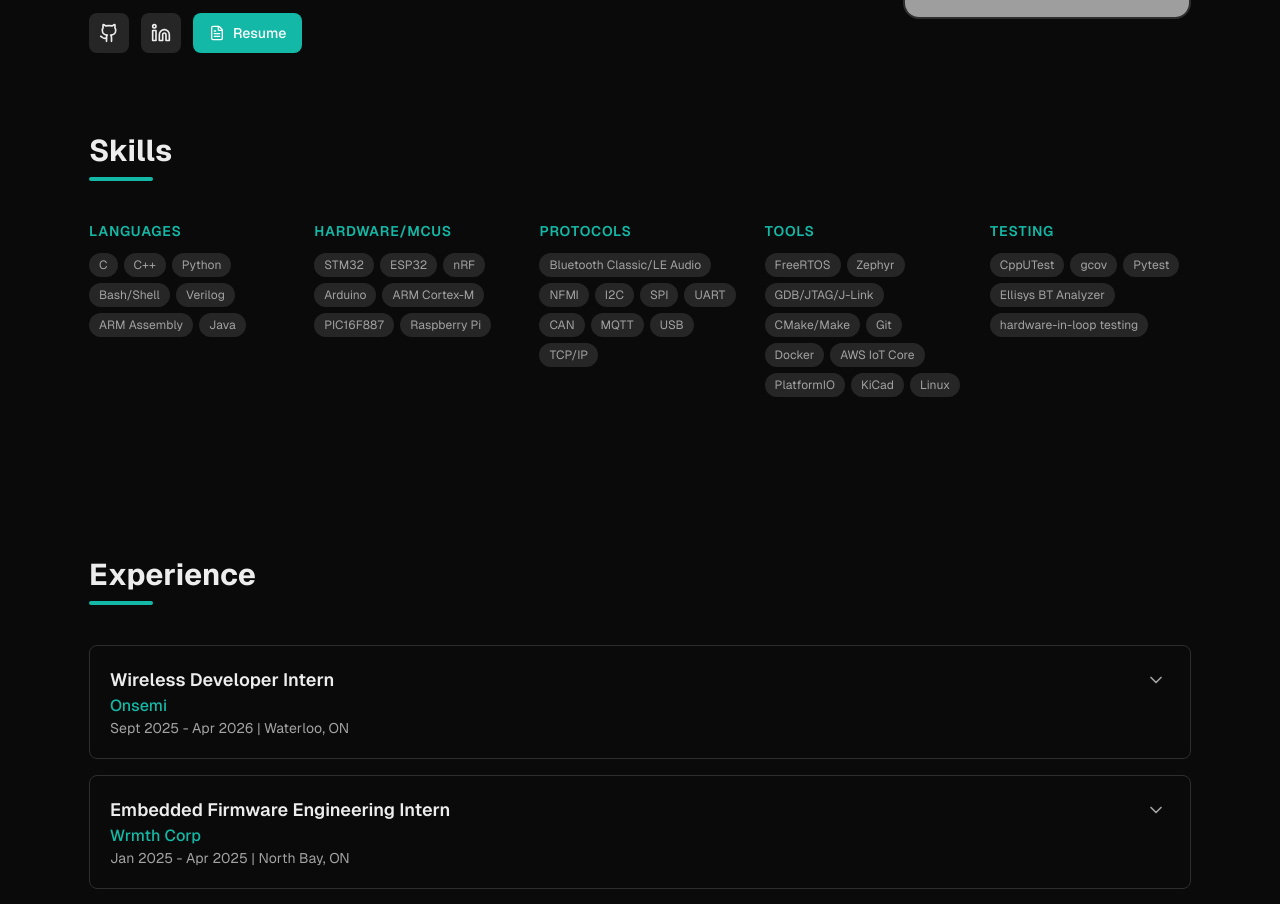
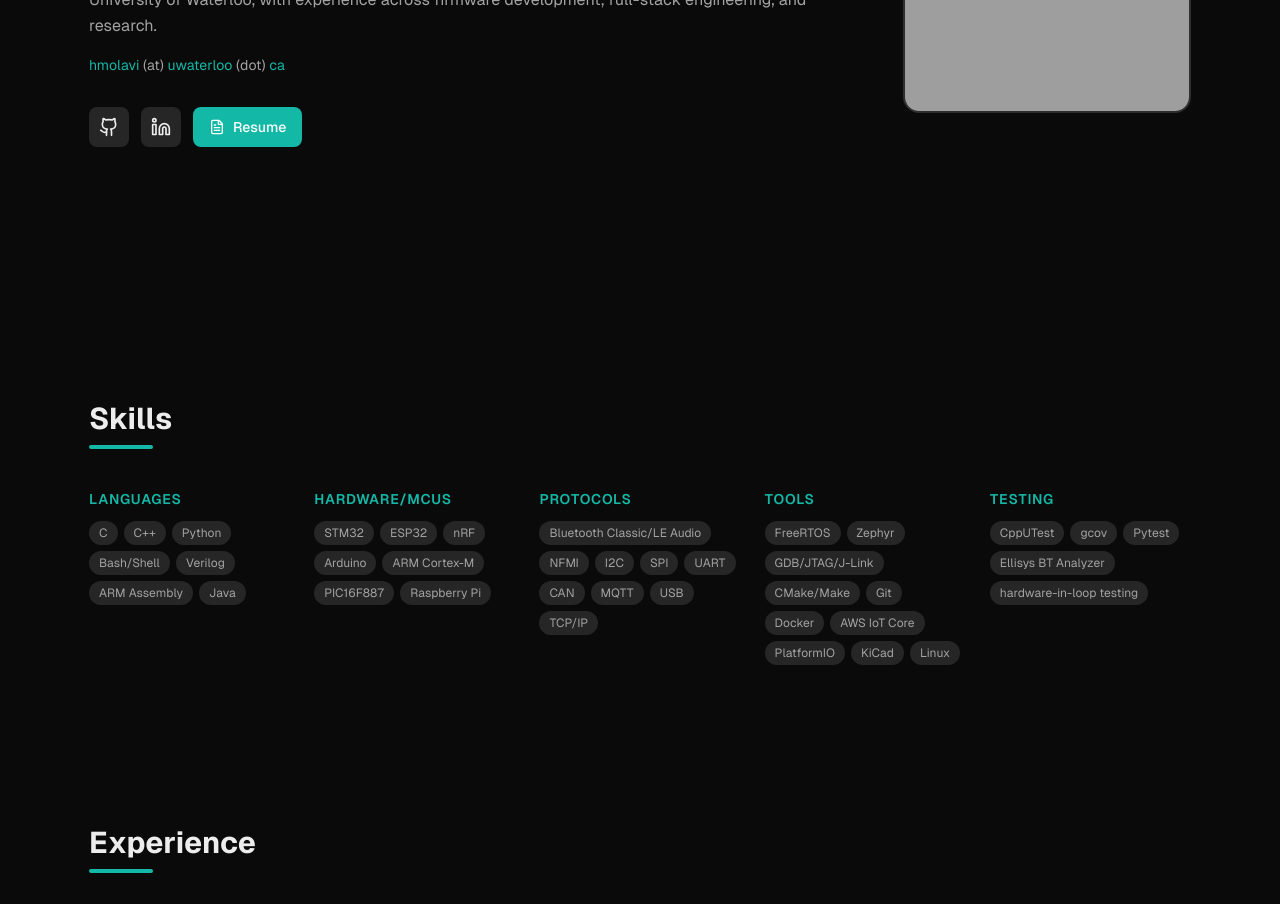
Before and after one commit to hmolavi/hmolavi.github.io, a Next.js app: page / in a window 1280 px wide. Shown: the part 480-1384 px from the top of the page. Built offline with nearby package versions, Linux system fonts and the light colour scheme; grey boxes are pictures that could not be loaded.

Commit message:
Refactor About section layout and improve code readability

```diff
--- a/src/components/sections/About.tsx
+++ b/src/components/sections/About.tsx
@@ -30,6 +30,8 @@ function ObfuscatedEmail() {
 
 export default function About() {
   return (
+    <>
+      {/* Hero */}
       <section id="about" className="min-h-[calc(100vh-4rem)] flex items-center py-20">
         <div className="max-w-[1150px] mx-auto px-4 sm:px-6 w-full">
           <div className="flex flex-col md:flex-row gap-10 items-center">
@@ -99,9 +101,12 @@ export default function About() {
               </div>
             </div>
           </div>
+        </div>
+      </section>
 
       {/* Skills */}
-        <div className="mt-20">
+      <section className="py-20">
+        <div className="max-w-[1150px] mx-auto px-4 sm:px-6">
           <SectionHeading title="Skills" />
           <div className="grid grid-cols-1 sm:grid-cols-2 lg:grid-cols-5 gap-6">
             {Object.entries(resumeData.skills).map(([category, items]) => (
@@ -123,7 +128,7 @@ export default function About() {
             ))}
           </div>
         </div>
-      </div>
       </section>
+    </>
   );
 }
```
Lines whose indentation alone changed are shown as unchanged.
